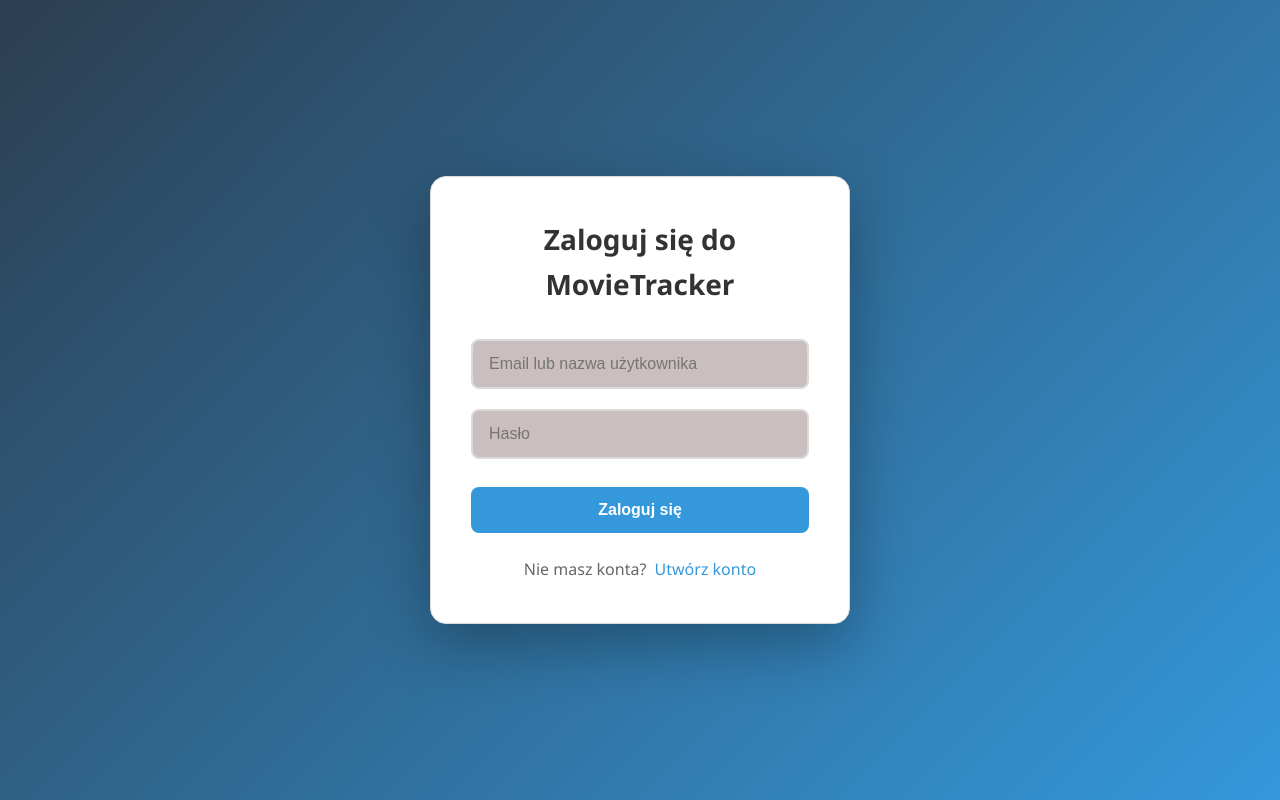
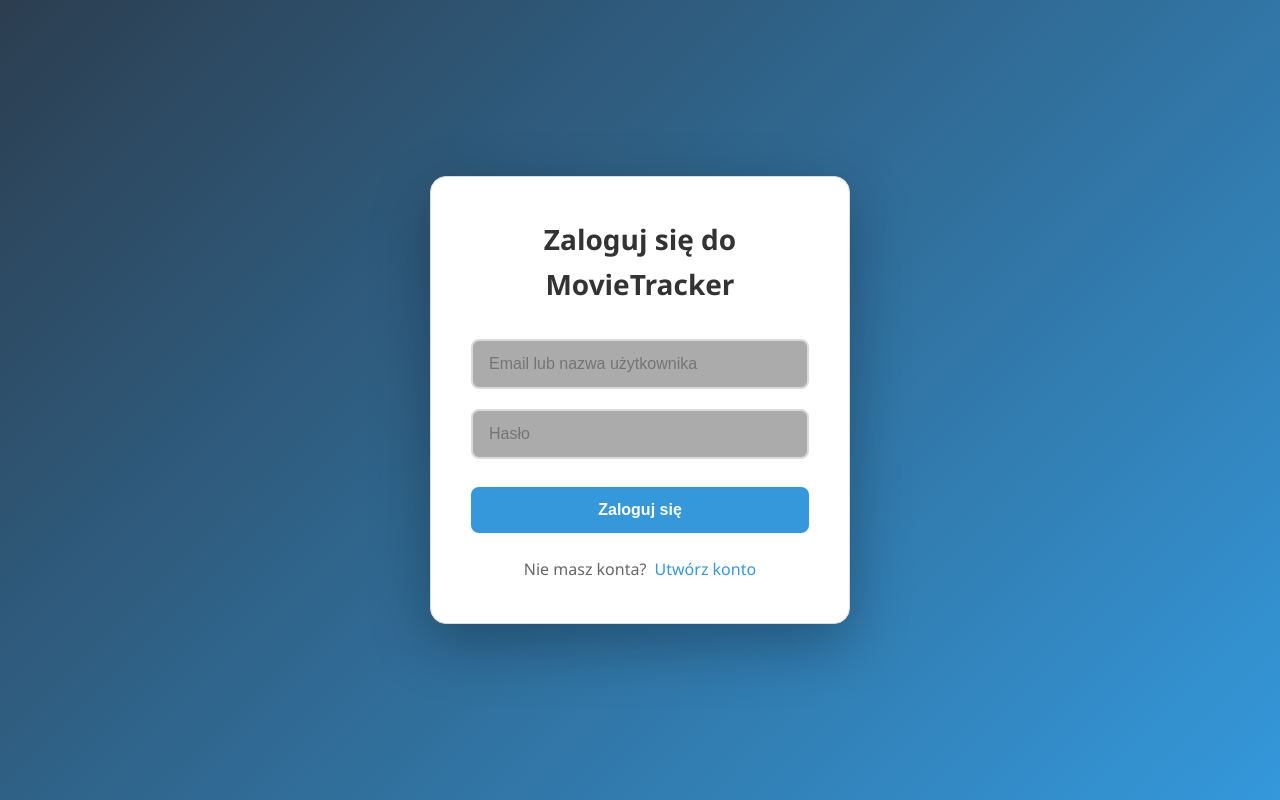
Before and after one commit to LyRooy/movie-tracker, a plain HTML site: page index.html in a window 1280 px wide. Drawn offline with nearby package versions, Linux system fonts and the light colour scheme.

Commit message:
styl jasny

```diff
--- a/css/styles.css
+++ b/css/styles.css
@@ -120,7 +120,7 @@
     --primary-color: #2c3e50;
     --secondary-color: #3498db;
     --accent-color: #e74c3c;
-    --background-color: #cabebe;
+    --background-color: #ababab;
     --surface-color: #ffffff;
     --text-color: #333333;
     --text-secondary: #666666;
```
